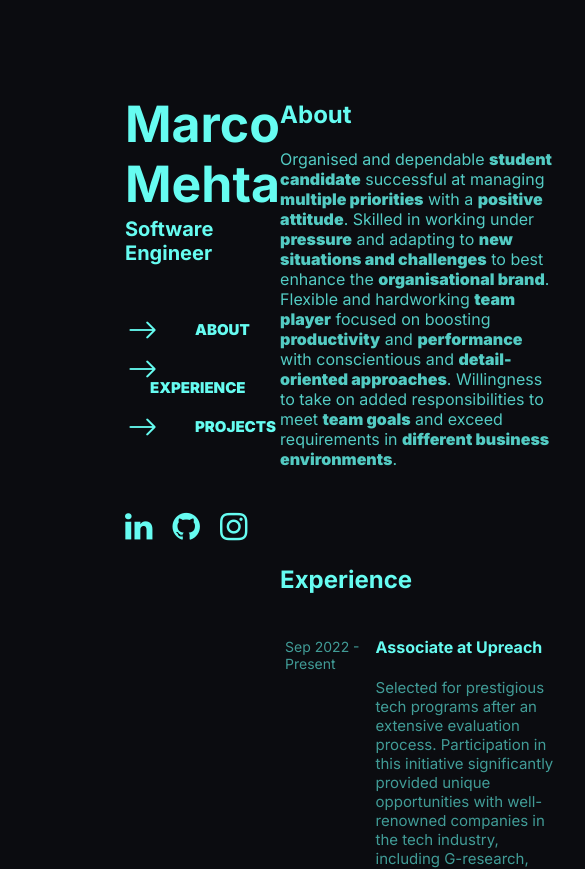
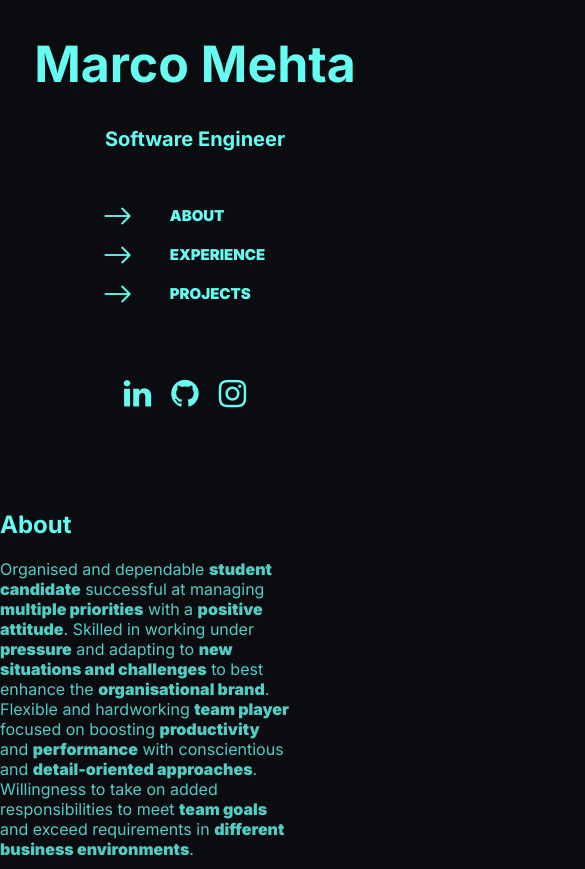
Before and after one commit to marcom3622/first-react-website, a React (Create React App) app in the folder first-website/: page / in a window 390 px wide. Shown: the top 869 px of the page, 585 px wide, since content can reach past the window. Built offline with nearby package versions, Linux system fonts and the light colour scheme.

Commit message:
Fix menu position for screens < 578

```diff
--- a/first-website/src/components/pages/HomePage.css
+++ b/first-website/src/components/pages/HomePage.css
@@ -20,3 +20,24 @@
   text-align: center;
   margin-top: 50px;
 }
+
+@media only screen and (max-width: 578px) {
+  .container {
+    display: flex;
+    flex-direction: column;
+    position: static;
+  }
+
+  .home-sticky-menu-container {
+    display: flex;
+    flex: 1;
+    width: 100%;
+    position: relative;
+  }
+
+  .home-scrollable-menu-container {
+    display: flex;
+    justify-content: center;
+    flex: 0;
+  }
+}
--- a/first-website/src/components/scrollable-menu/ProjectsCard.css
+++ b/first-website/src/components/scrollable-menu/ProjectsCard.css
@@ -37,3 +37,33 @@
   opacity: 80%;
   background-color: rgb(25, 25, 25);
 }
+
+.image-container-mobile {
+  display: none;
+}
+
+@media only screen and (max-width: 769px) {
+  .project-card-container {
+    display: flex;
+    flex-direction: column;
+  }
+
+  .project-description {
+    position: static;
+  }
+
+  .image-container {
+    display: none;
+  }
+
+  .image-container-mobile {
+    display: block;
+  }
+
+  .project-card-container:hover {
+    border-style: none; /* Remove border */
+    border-radius: 0; /* Reset border radius */
+    opacity: 100%; /* Reset opacity */
+    background-color: initial; /* Reset background color */
+  }
+}
--- a/first-website/src/components/scrollable-menu/ProjectsCard.tsx
+++ b/first-website/src/components/scrollable-menu/ProjectsCard.tsx
@@ -1,4 +1,4 @@
-import React from "react";
+import React, { useEffect, useState } from "react";
 import "./ProjectsCard.css";
 
 interface ProjectsCardData {
@@ -9,6 +9,25 @@ interface ProjectsCardData {
 }
 
 function ProjectsCard(props: ProjectsCardData) {
+  const [screenSize, setScreenSize] = useState(getImageSize(window.innerWidth));
+
+  function getImageSize(width: number): number {
+    if (width < 1440 && width > 768) return (width / 1440) * 150;
+    return 150;
+  }
+
+  useEffect(() => {
+    const handleResize = () => {
+      setScreenSize(getImageSize(window.innerWidth));
+    };
+
+    window.addEventListener("resize", handleResize);
+
+    return () => {
+      window.removeEventListener("resize", handleResize);
+    };
+  }, []);
+
   return (
     <>
       <div className='project-card-container'>
@@ -17,11 +36,19 @@ function ProjectsCard(props: ProjectsCardData) {
             className='props-image'
             src={props.image}
             alt={props.title}
-            width={150}
+            width={screenSize}
           />
         </div>
         <div className='project-container'>
           <h4 className='project-title'>{props.title}</h4>
+          <div className='image-container-mobile'>
+            <img
+              className='props-image'
+              src={props.image}
+              alt={props.title}
+              width={screenSize}
+            />
+          </div>
           <p className='project-description'>{props.description}</p>
           {props.skills.map((skill) => (
             <p className='project-skills'>{skill}</p>
--- a/first-website/src/components/sticky-menu/Links.css
+++ b/first-website/src/components/sticky-menu/Links.css
@@ -26,3 +26,11 @@
 .social-media-icons-container a {
   text-decoration: none; /* Remove underline from links */
 }
+
+@media only screen and (max-width: 578px) {
+  .social-media-icons-container {
+    display: flex;
+    justify-content: center;
+    margin-left: 0px;
+  }
+}
--- a/first-website/src/components/sticky-menu/Menu.css
+++ b/first-website/src/components/sticky-menu/Menu.css
@@ -40,3 +40,24 @@ a {
   text-decoration: none;
   color: var(--primary-color);
 }
+
+@media only screen and (max-width: 769px) {
+  .list-unstyled li:hover .bi,
+  li:hover {
+    font-family: "Inter", sans-serif;
+    font-size: 15px;
+    font-weight: 1000;
+    list-style-type: none;
+    opacity: 100%;
+  }
+
+  .menu-container {
+    position: static;
+    width: 100%;
+  }
+
+  .list-unstyled {
+    text-align: left;
+    padding-left: 0px;
+  }
+}
--- a/first-website/src/components/sticky-menu/Menu.tsx
+++ b/first-website/src/components/sticky-menu/Menu.tsx
@@ -5,6 +5,7 @@ function Menu() {
   const menuItems = ["ABOUT", "EXPERIENCE", "PROJECTS"];
   return (
     <>
+      <div className='menu-container'>
         <ul className='list-unstyled'>
           {menuItems.map((item) => (
             <li>
@@ -15,6 +16,7 @@ function Menu() {
             </li>
           ))}
         </ul>
+      </div>
     </>
   );
 }
--- a/first-website/src/components/sticky-menu/Name.css
+++ b/first-website/src/components/sticky-menu/Name.css
@@ -14,3 +14,19 @@
   font-size: 20px;
   margin-top: -30px;
 }
+
+@media only screen and (max-width: 578px) {
+  .title {
+    margin-top: 0px;
+  }
+
+  .inter-name {
+    display: flex;
+    flex-direction: column;
+    justify-content: center;
+    font-family: "Inter", sans-serif;
+    font-size: 25px;
+    margin-left: 0px;
+    margin-top: 0px;
+  }
+}
--- a/first-website/src/components/sticky-menu/StickyMenu.css
+++ b/first-website/src/components/sticky-menu/StickyMenu.css
@@ -2,3 +2,12 @@
   position: sticky;
   top: 60px;
 }
+
+@media only screen and (max-width: 578px) {
+  .sticky-menu-container {
+    text-align: center;
+    top: 0px;
+    width: 100%;
+    position: relative;
+  }
+}
```
Lines whose indentation alone changed are shown as unchanged.
